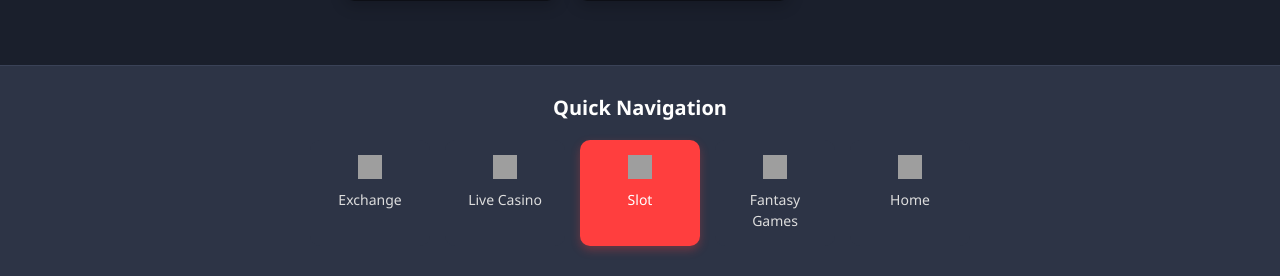
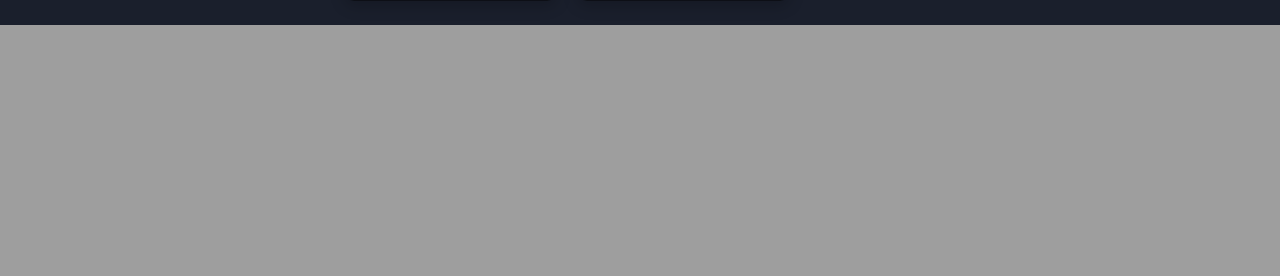
Before and after one commit to Coder-Priyanshu/allbet, a Django app: template core/templates/slot.html in a window 1280 px wide. Shown: the part 2763-3039 px from the top of the page. After the commit the page ends 2788 px from the top, so only its background shows below. Run offline with Django 5.2, Linux system fonts and the light colour scheme; the template is opened without the code that fills it, so the values that code supplies are empty; grey boxes are pictures that could not be loaded.

Commit message:
Update slot.html

```diff
--- a/core/templates/slot.html
+++ b/core/templates/slot.html
@@ -306,68 +306,6 @@
             font-weight: 600;
         }
 
-        /* ----- Footer Navigation Styles ----- */
-        .footer-navigation {
-            background-color: var(--secondary-color);
-            padding: 30px 0;
-            margin-top: 40px;
-            border-top: 1px solid #3a4257;
-        }
-
-        .quick-nav h5 {
-            color: white;
-            margin-bottom: 20px;
-            font-weight: 600;
-            text-align: center;
-        }
-
-        .nav-buttons {
-            display: flex;
-            justify-content: center;
-            flex-wrap: wrap;
-            gap: 15px;
-        }
-
-        .nav-button {
-            display: flex;
-            flex-direction: column;
-            align-items: center;
-            text-decoration: none;
-            color: #ddd;
-            background-color: #2d3446;
-            padding: 15px;
-            border-radius: 10px;
-            transition: all 0.3s ease;
-            width: 120px;
-            text-align: center;
-        }
-
-        .nav-button img {
-            margin-bottom: 10px;
-            transition: transform 0.3s ease;
-        }
-
-        .nav-button span {
-            font-size: 14px;
-            font-weight: 500;
-        }
-
-        .nav-button:hover {
-            background-color: #3a4257;
-            transform: translateY(-5px);
-            color: white;
-        }
-
-        .nav-button:hover img {
-            transform: scale(1.1);
-        }
-
-        .nav-button.active {
-            background-color: var(--accent-color);
-            color: white;
-            box-shadow: 0 4px 10px rgba(255, 62, 62, 0.3);
-        }
-
         /* ----- Slot Games Grid Styles ----- */
         .slot-games-container {
             margin-top: 20px;
@@ -426,7 +364,7 @@
         <img src="https://cdn-icons-png.flaticon.com/512/2158/2158416.png" alt="Sports Betting" class="logo">
 
         <div class="nav-links">
-            <a href="exchange.html" id="exchange-btn">
+            <a href="homepage.html" id="exchange-btn">
                 <img src="https://cdn-icons-png.flaticon.com/512/1067/1067357.png" width="20" height="20" style="margin-right: 8px;">
                 Exchange
             </a>
@@ -438,7 +376,7 @@
                 <img src="https://cdn-icons-png.flaticon.com/512/2906/2906112.png" width="20" height="20" style="margin-right: 8px;">
                 Slot
             </a>
-            <a href="fantasy.html" id="fantasy-games-btn">
+            <a href="#" id="fantasy-games-btn">
                 <img src="https://cdn-icons-png.flaticon.com/512/1068/1068778.png" width="20" height="20" style="margin-right: 8px;">
                 Fantasy Games
             </a>
@@ -968,43 +906,5 @@
             </div>
         </div>
     </div>
-
-    <!-- ==================== FOOTER NAVIGATION ==================== -->
-    <div class="footer-navigation">
-        <div class="container">
-            <div class="row">
-                <div class="col-md-12">
-                    <div class="quick-nav">
-                        <h5>Quick Navigation</h5>
-                        <div class="nav-buttons">
-                            <a href="exchange.html" class="nav-button">
-                                <img src="https://cdn-icons-png.flaticon.com/512/1067/1067357.png" width="24" height="24">
-                                <span>Exchange</span>
-                            </a>
-                            <a href="livecasino.html" class="nav-button">
-                                <img src="https://cdn-icons-png.flaticon.com/512/2906/2906192.png" width="24" height="24">
-                                <span>Live Casino</span>
-                            </a>
-                            <a href="slot.html" class="nav-button active">
-                                <img src="https://cdn-icons-png.flaticon.com/512/2906/2906112.png" width="24" height="24">
-                                <span>Slot</span>
-                            </a>
-                            <a href="fantasy.html" class="nav-button">
-                                <img src="https://cdn-icons-png.flaticon.com/512/1068/1068778.png" width="24" height="24">
-                                <span>Fantasy Games</span>
-                            </a>
-                            <a href="index.html" class="nav-button">
-                                <img src="https://cdn-icons-png.flaticon.com/512/1946/1946488.png" width="24" height="24">
-                                <span>Home</span>
-                            </a>
-                        </div>
-                    </div>
-                </div>
-            </div>
-        </div>
-    </div>
-
-    <!-- Bootstrap JS -->
-    <script src="https://cdn.jsdelivr.net/npm/bootstrap@5.3.0-alpha1/dist/js/bootstrap.bundle.min.js"></script>
 </body>
 </html>
```
